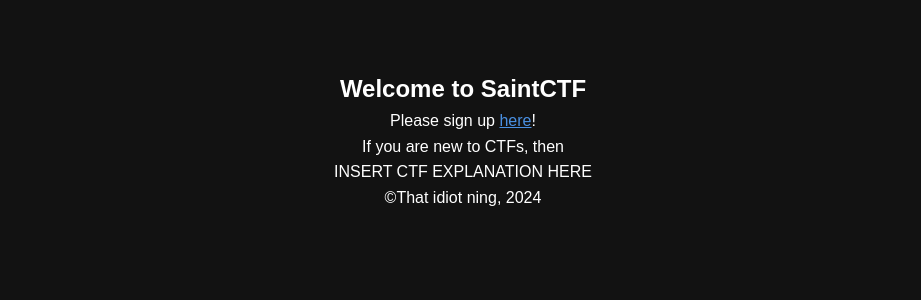
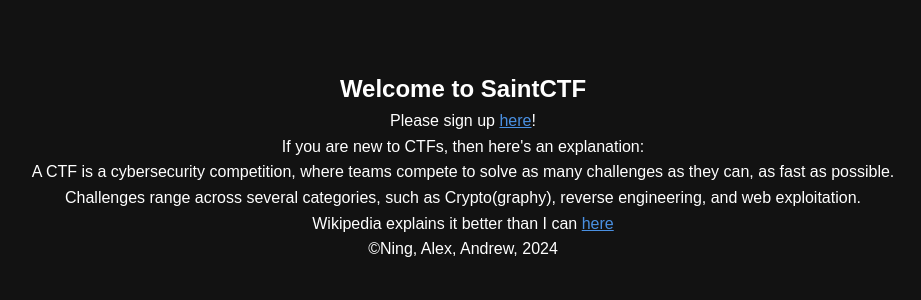
Before and after one commit to SaintNong/SaintCTF, a Flask app: page / in a window 1280 px wide. Shown: the part 138-438 px from the top of the page, without its empty margins (177-1098 px from the left). Run offline with Flask 3, Linux system fonts and the light colour scheme; some libraries are stand-ins or nearby versions.

Commit message:
Added a super rudimentary explanation of what a CTF is

```diff
--- a/templates/index.html
+++ b/templates/index.html
@@ -17,9 +17,11 @@
     <section id="home-section">
         <h1>Welcome to SaintCTF</h1>
         <p>Please sign up <a href="/register">here</a>!</p>
-        <p>If you are new to CTFs, then</p>
-        <p>INSERT CTF EXPLANATION HERE</p>
-        <p>©That idiot ning, 2024</p>
+        <p>If you are new to CTFs, then here's an explanation:</p>
+        <p>A CTF is a cybersecurity competition, where teams compete to solve as many challenges as they can, as fast as possible.</p>
+        <p>Challenges range across several categories, such as Crypto(graphy), reverse engineering, and web exploitation.</p>
+        <p>Wikipedia explains it better than I can <a href="https://en.wikipedia.org/wiki/Capture_the_flag_(cybersecurity)">here</a></p>
+        <p>©Ning, Alex, Andrew, 2024</p>
     </section>
 
     <script>
```
